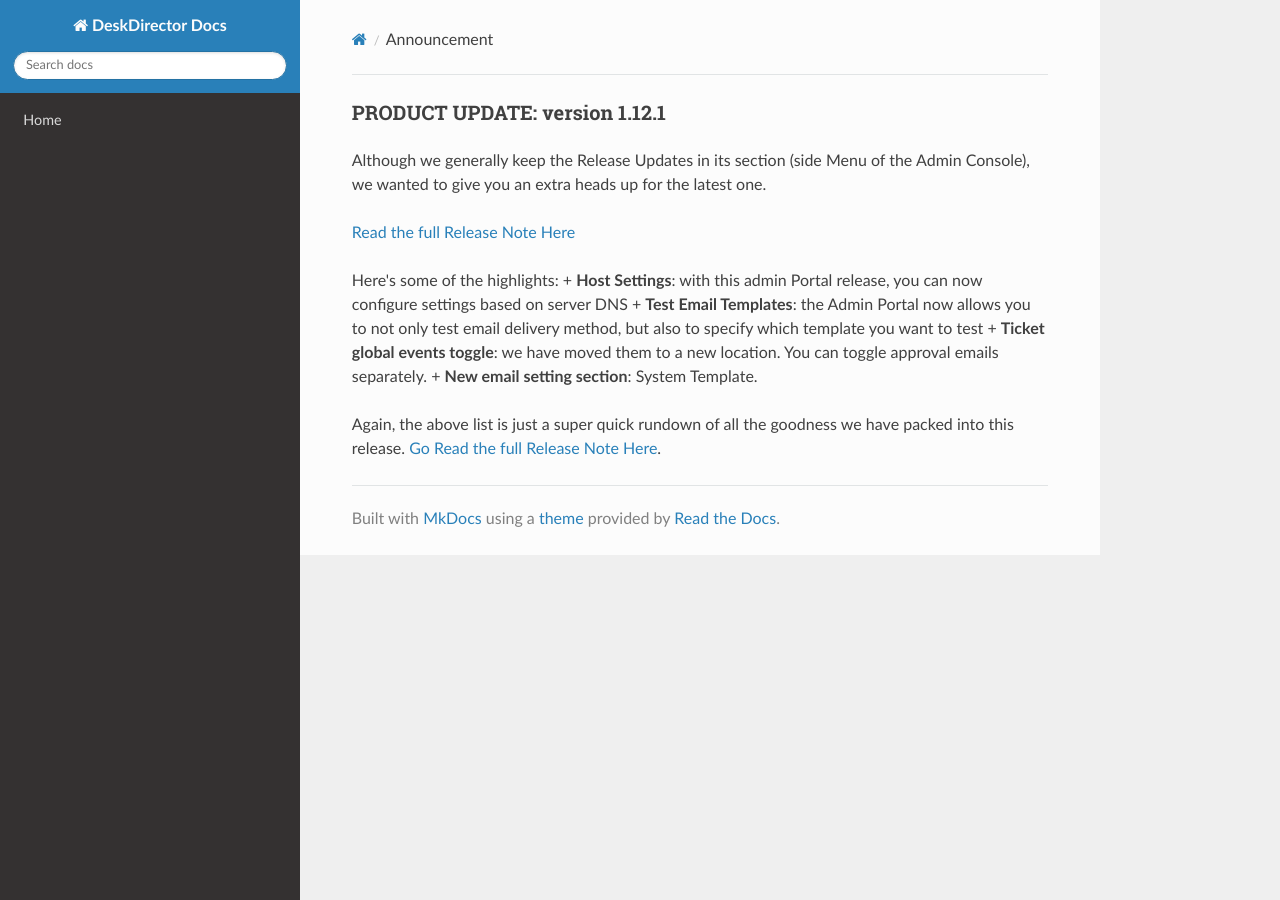
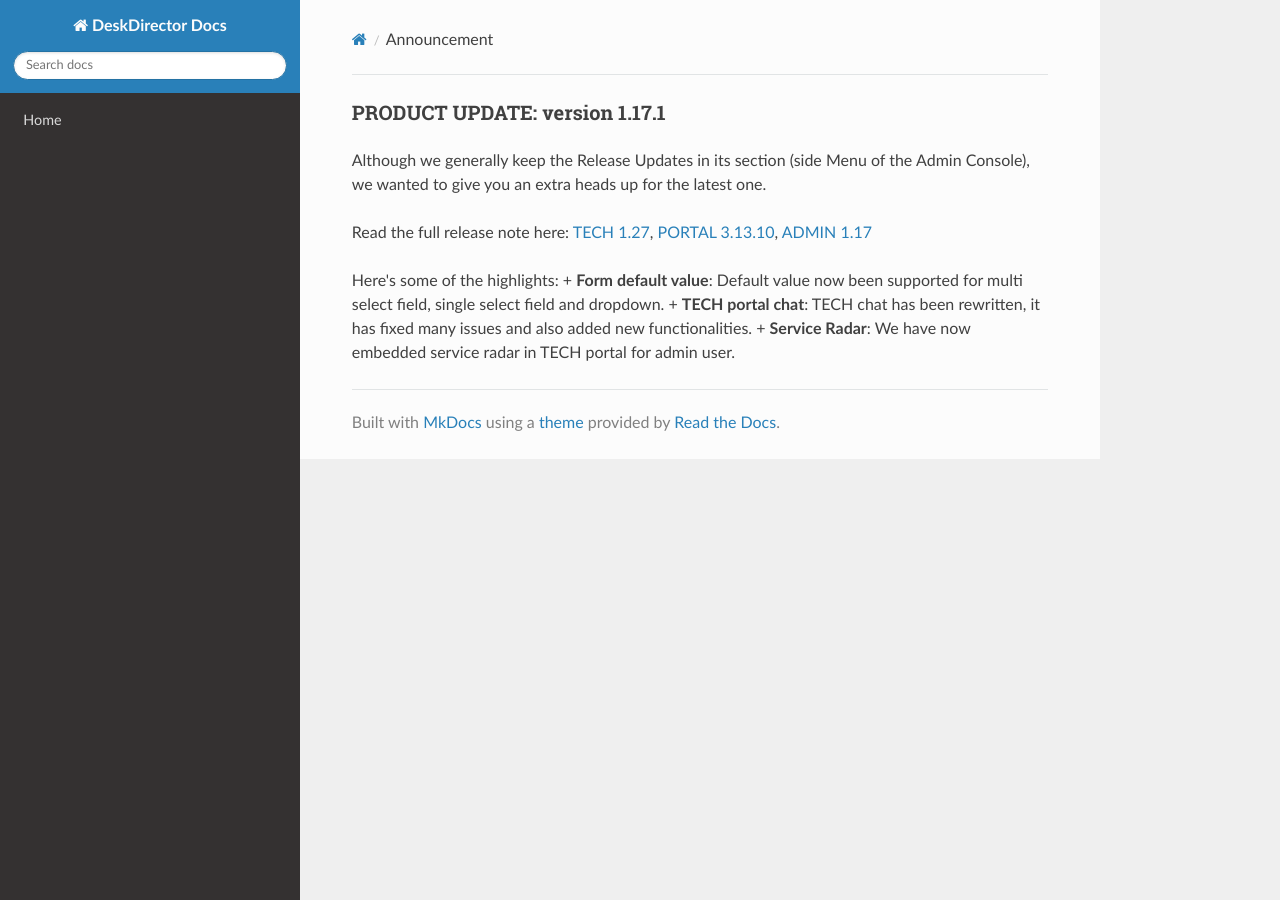
Before and after one commit to DeskDirector/docs, an MkDocs documentation site: the page built from docs/_contents/admin/home/announcement.md, in a window 1280 px wide. Built offline with MkDocs 1.6.1, drawn with Linux system fonts in a browser that asks for light colours; nearby versions of some CDN libraries; old or Windows-style settings are respelled for this version of MkDocs.

Commit message:
Update announcement.md

```diff
--- a/docs/_contents/admin/home/announcement.md
+++ b/docs/_contents/admin/home/announcement.md
@@ -1,13 +1,10 @@
-### PRODUCT UPDATE: version 1.12.1
+### PRODUCT UPDATE: version 1.17.1
 
 Although we generally keep the Release Updates in its section (side Menu of the Admin Console), we wanted to give you an extra heads up for the latest one.
 
-[Read the full Release Note Here](/release-notes/admin/v1.12.1)
+Read the full release note here: [TECH 1.27](/release-notes/tech/v1.27), [PORTAL 3.13.10](/release-notes/portal/v3.13), [ADMIN 1.17](/release-notes/admin/v1.17.1)
 
 Here's some of the highlights:
-+ **Host Settings**: with this admin Portal release, you can now configure settings based on server DNS
-+ **Test Email Templates**: the Admin Portal now allows you to not only test email delivery method, but also to specify which template you want to test
-+ **Ticket global events toggle**: we have moved them to a new location. You can toggle approval emails separately.
-+ **New email setting section**: System Template.
-
-Again, the above list is just a super quick rundown of all the goodness we have packed into this release. [Go Read the full Release Note Here](/release-notes/admin/v1.12.1).
++ **Form default value**: Default value now been supported for multi select field, single select field and dropdown.
++ **TECH portal chat**: TECH chat has been rewritten, it has fixed many issues and also added new functionalities.
++ **Service Radar**: We have now embedded service radar in TECH portal for admin user.
```
